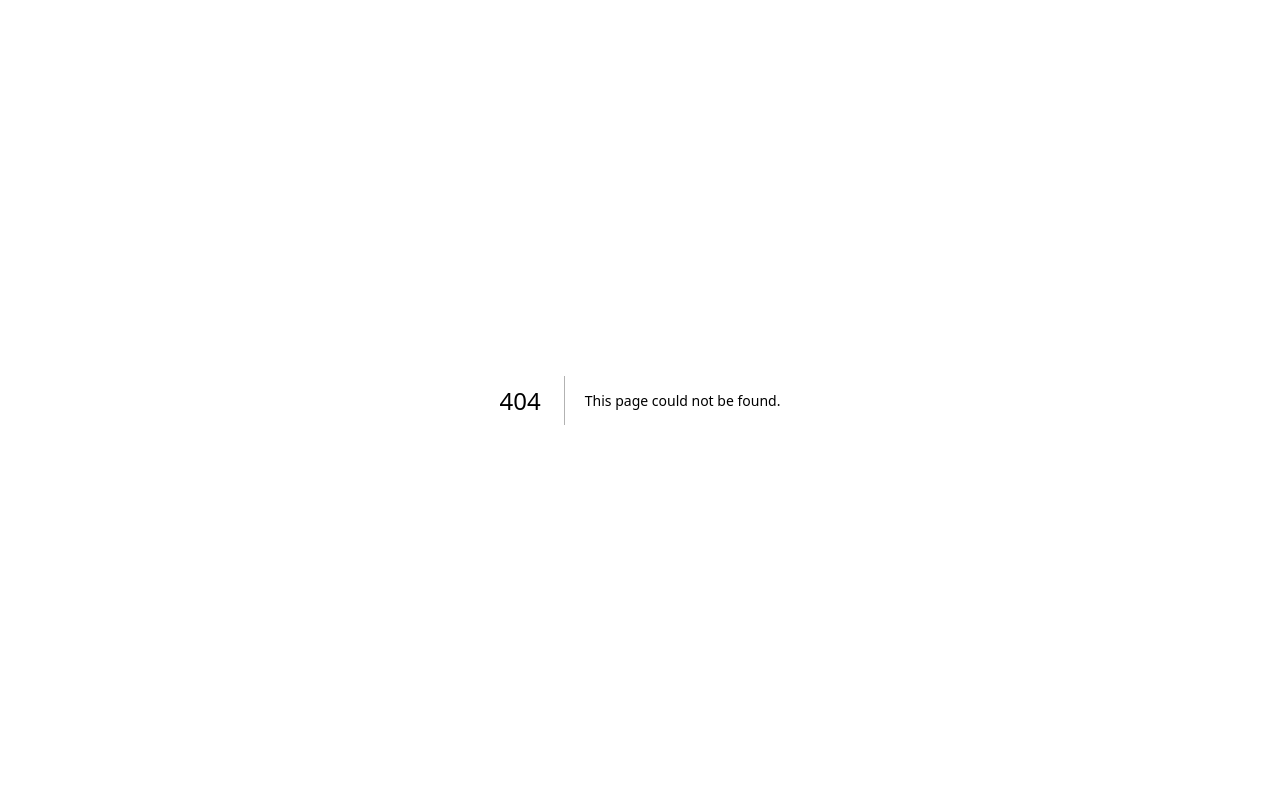
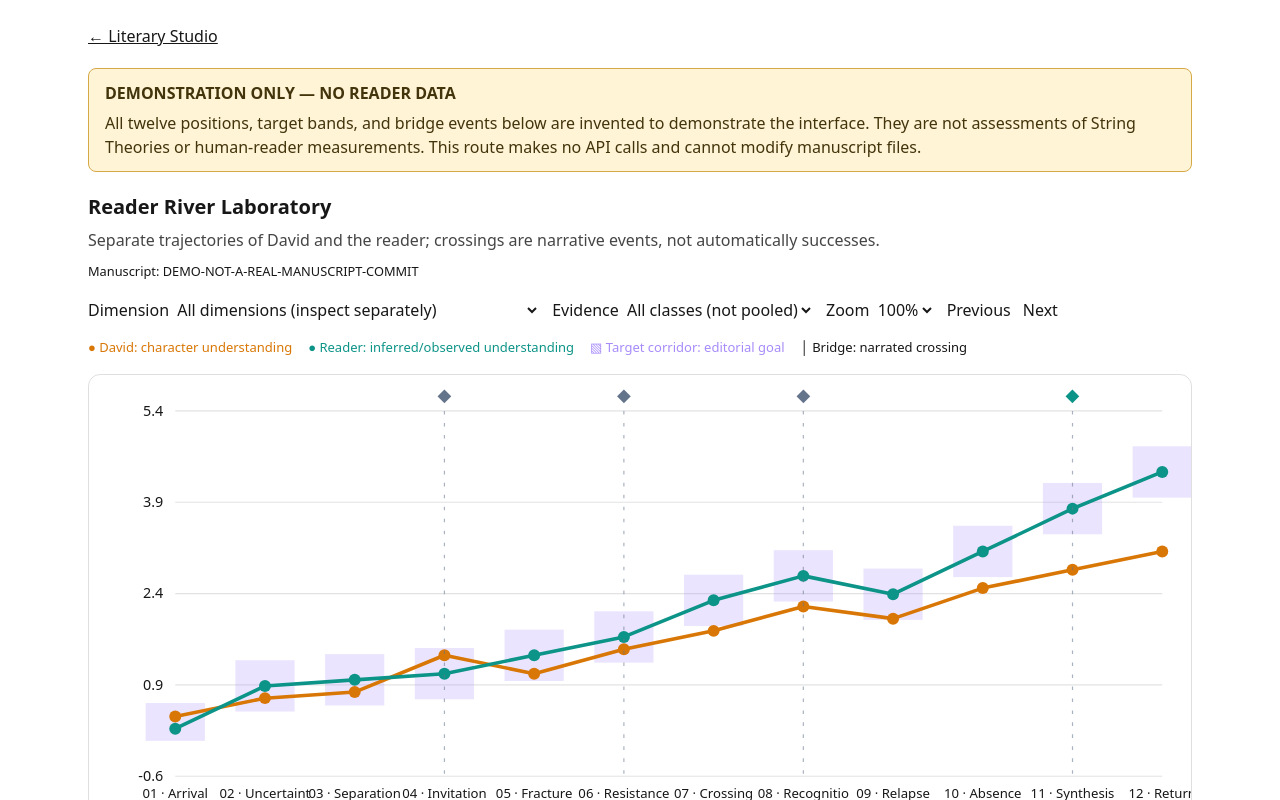
Before and after one commit to Gabrielmcp78/frontend, a Next.js app: page /reader-lab in a window 1280 px wide. Before the commit this address had no page. Shown: the top 800 px of the page. Built offline with nearby package versions, Linux system fonts and the light colour scheme.

Commit message:
feat: standalone reader river preview with explicit demo-only data

```diff
--- /dev/null
+++ b/app/reader-lab/page.tsx
@@ -0,0 +1,51 @@
+"use client";
+
+import Link from "next/link";
+import ReaderRiverLab, { type RiverBridge, type RiverObservation } from "@/components/ReaderRiverLab";
+
+// Demonstration-only: these positions are invented to exercise UI behavior.
+// They are NOT manuscript observations or beta-reader results.
+const sampleCommit = "DEMO-NOT-A-REAL-MANUSCRIPT-COMMIT";
+const labels = [
+  "01 · Arrival", "02 · Uncertainty", "03 · Separation",
+  "04 · Invitation", "05 · Fracture", "06 · Resistance",
+  "07 · Crossing", "08 · Recognition", "09 · Relapse",
+  "10 · Absence", "11 · Synthesis", "12 · Return",
+];
+const david = [0.4, 0.7, 0.8, 1.4, 1.1, 1.5, 1.8, 2.2, 2.0, 2.5, 2.8, 3.1];
+const reader = [0.2, 0.9, 1.0, 1.1, 1.4, 1.7, 2.3, 2.7, 2.4, 3.1, 3.8, 4.4];
+const observations: RiverObservation[] = labels.map((label, order) => ({
+  sceneId: `demo-${order + 1}`,
+  sceneLabel: label,
+  order,
+  david: david[order],
+  reader: reader[order],
+  targetLow: Math.max(0, reader[order] - .42),
+  targetHigh: reader[order] + .42,
+  evidence: "editorial_estimate",
+  sourceId: "EXAMPLE ONLY — invented visualization positions",
+  manuscriptCommit: sampleCommit,
+  assessedAt: "demonstration",
+  dimension: "Interpretive synthesis — illustrative units (0–5)",
+  note: "Fictional example of visual behavior, not a claim about any chapter, reader, or editorial target.",
+}));
+const bridges: RiverBridge[] = [
+  { id: "demo-bridge-1", sceneId: "demo-4", kind: "recognition", label: "Shared insight", rationale: "Illustrative shared crossing." },
+  { id: "demo-bridge-2", sceneId: "demo-6", kind: "misunderstanding", label: "Wrong explanation", rationale: "Illustrative divergence." },
+  { id: "demo-bridge-3", sceneId: "demo-8", kind: "delayed_comprehension", label: "Meaning arrives later", rationale: "Illustrative delayed response." },
+  { id: "demo-bridge-4", sceneId: "demo-11", kind: "reader_only", label: "Reader gets there first", rationale: "Illustrative crossing unavailable to the protagonist." },
+];
+
+export default function ReaderLabPreviewPage() {
+  return (
+    <main style={{ maxWidth: 1200, margin: "0 auto", padding: "24px clamp(14px, 4vw, 48px)", fontFamily: "system-ui, sans-serif" }}>
+      <nav style={{ marginBottom: 20 }}><Link href="/" style={{ textDecoration: "underline" }}>← Literary Studio</Link></nav>
+      <div style={{ padding: "12px 16px", background: "#fff4d6", border: "1px solid #d4aa48", borderRadius: 8, color: "#42340b", marginBottom: 20 }}>
+        <strong>DEMONSTRATION ONLY — NO READER DATA</strong>
+        <p style={{ margin: "6px 0 0" }}>All twelve positions, target bands, and bridge events below are invented to demonstrate the interface. They are not assessments of String Theories or human-reader measurements. This route makes no API calls and cannot modify manuscript files.</p>
+      </div>
+      <ReaderRiverLab observations={observations} bridges={bridges} manuscriptCommit={sampleCommit} />
+      <p style={{ marginTop: 24, fontSize: 13, opacity: .75 }}>Preview route: /reader-lab · Isolated frontend feature branch · Experimental visualization</p>
+    </main>
+  );
+}
```
